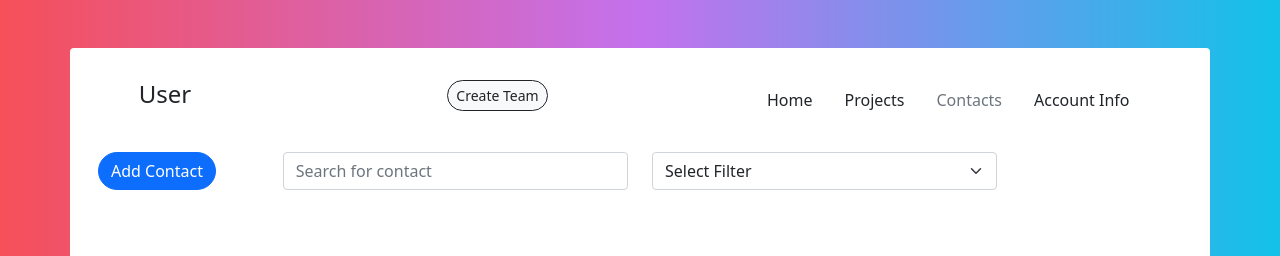
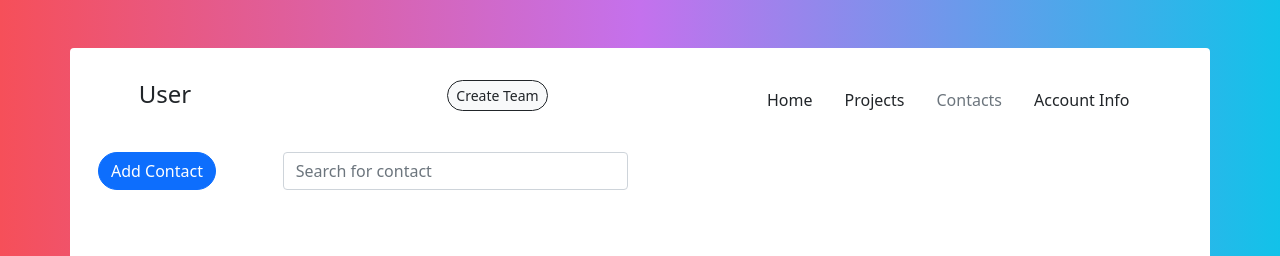
Before and after one commit to CS481-TaskAI/bootstrap-frontend, a React (Create React App) app: page /contacts in a window 1280 px wide. Shown: the top 256 px of the page. Built offline with nearby package versions, Linux system fonts and the light colour scheme.

Commit message:
added color to priority text and finishing contacts

```diff
--- a/src/Pages/contacts.js
+++ b/src/Pages/contacts.js
@@ -152,12 +152,6 @@ function Contacts(props)
                             <Form.Control type="search" placeholder="Search for contact"/>
                         </Form.Group>
                     </Col>
-
-                    <Col className="flex-column col-4">
-                        <Form.Select>
-                            <option> Select Filter</option>
-                        </Form.Select>
-                    </Col>
                 </Row>
 
                 <Row>
--- a/src/Pages/home.js
+++ b/src/Pages/home.js
@@ -34,6 +34,12 @@ function TaskModal(props)
                         <Col>
                             <Form.Select >
                                 <option>Select Priority</option>
+                                <option className="text-danger">Priority 1</option>
+                                <option className="text-warning">Priority 2</option>
+                                <option className="text-success">Priority 3</option>
+                                <option className="text-primary">Priority 4</option>
+                                <option className="text-secondary">No Priority</option>
+
                             </Form.Select>
                         </Col>
                     </Row>
```
Also changed, not shown: src/Pages/connectApps.js (deleted).
